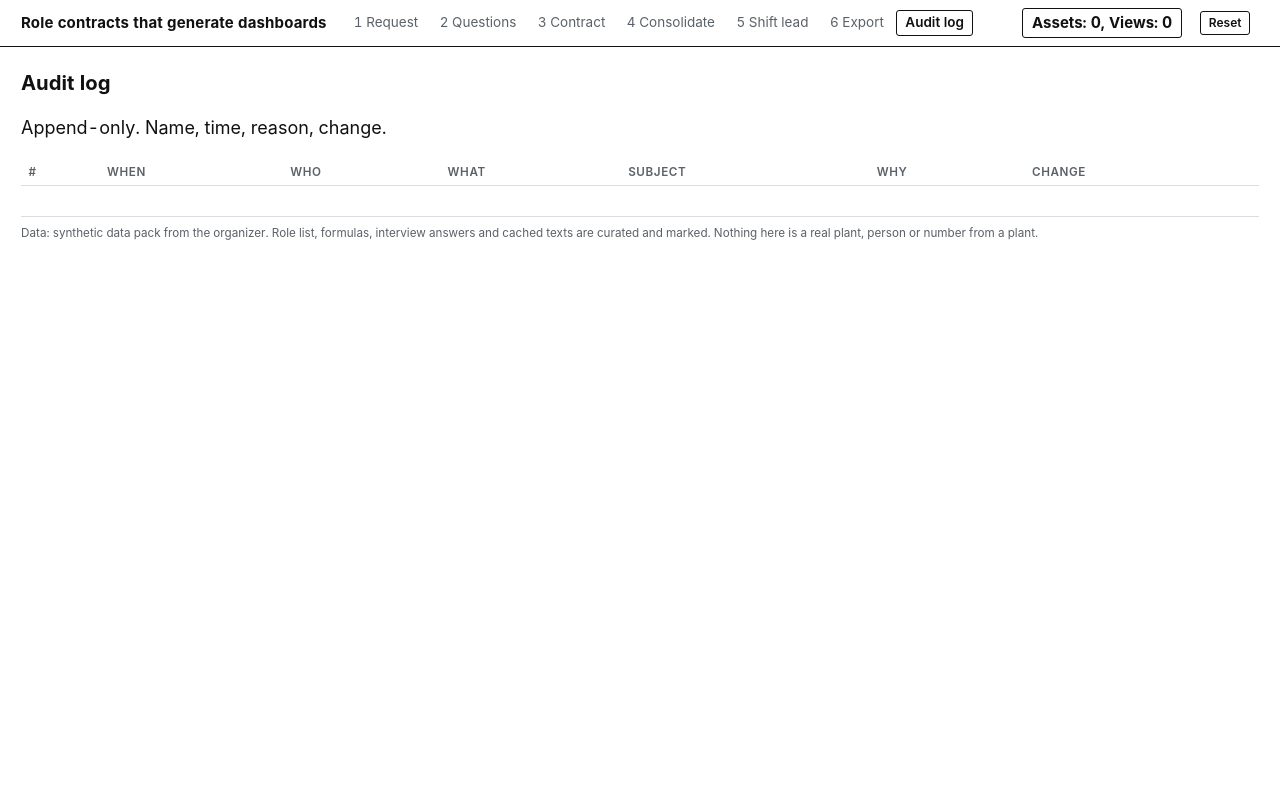
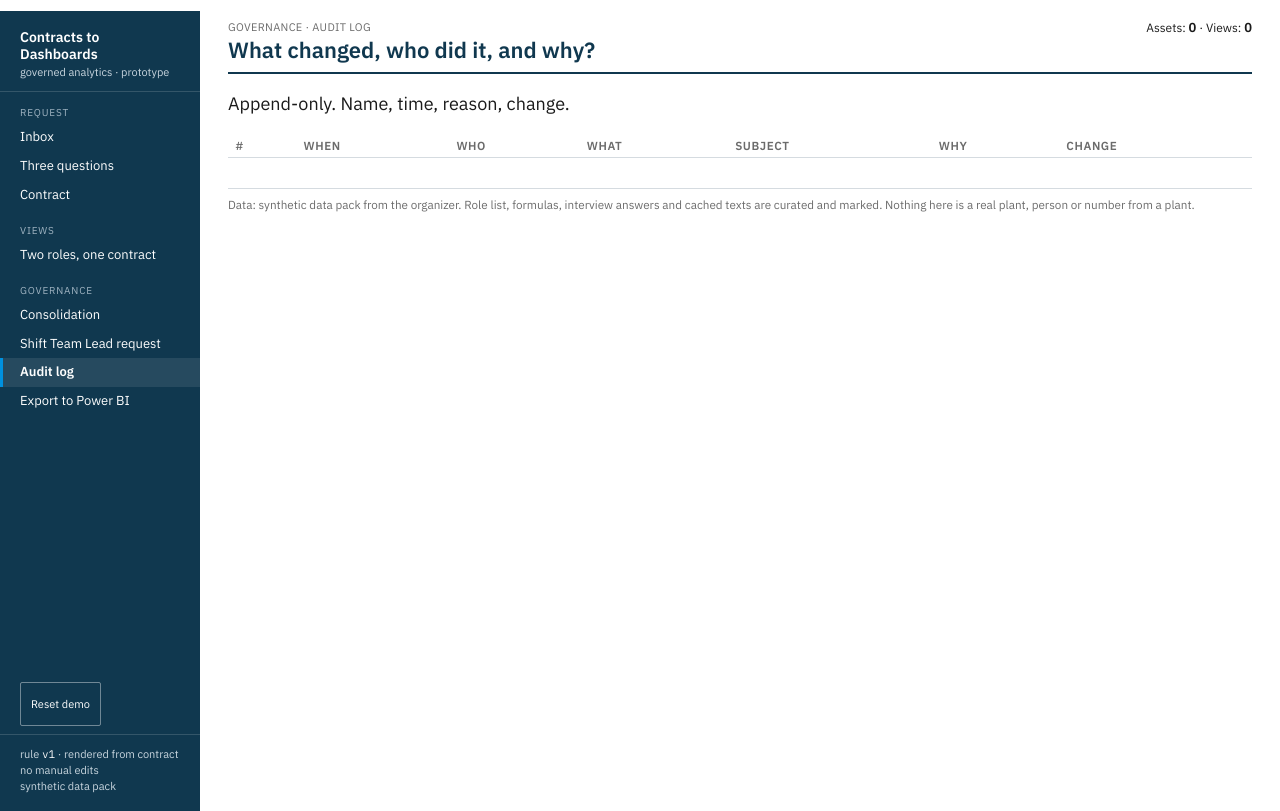
Before and after one commit to millerandmuller/contracts-to-dashboards, a FastAPI app: page /audit in a window 1280 px wide. Before the commit the page ends 240 px from the top, so only its background shows below. Run offline with FastAPI, Linux system fonts and the light colour scheme; data that the repository does not hold is empty; parts of the project's set-up code (start-up, migrations or seed data) failed here and were passed over.

Commit message:
Left navigation on every page, bundled IBM Plex fonts, corporate-identity tokens with IBCS number colours, question as page title

```diff
--- a/ctd/render.py
+++ b/ctd/render.py
@@ -89,6 +89,8 @@ def change(prev: float | None, cur: float | None) -> dict | None:
 env.globals["sparkline"] = sparkline
 env.globals["lollipop"] = lollipop
 env.globals["view_template"] = view_template
+env.globals["rule_version"] = RULE_VERSION
+env.globals["manual_edits"] = lambda: store.audit_count("view_edited")
 env.filters["fmt"] = lambda v, d=1: "–" if v is None else (f"{v:,.{d}f}" if isinstance(v, float) else f"{v:,}")
 env.filters["hhmm"] = lambda s: s[11:16] if s else ""
 
--- a/ctd/static/app.css
+++ b/ctd/static/app.css
@@ -1,17 +1,7 @@
-:root{--ink:#111;--mute:#5b6168;--line:#d9dde1;--bg:#fff;--paper:#fafaf8;--accent:#0b57d0;--amber:#a15c00;--red:#b3261e;--ok:#1b6e3c;--wait:#0b57d0}
 *{box-sizing:border-box}
 html{font-size:15px}
-body{margin:0;background:var(--bg);color:var(--ink);font:1rem/1.45 -apple-system,"Segoe UI",Roboto,Helvetica,Arial,sans-serif;font-variant-numeric:tabular-nums}
-a{color:var(--accent)}
-header.top{display:flex;align-items:center;gap:1.2rem;border-bottom:1px solid var(--ink);padding:.55rem 2rem .55rem 1.4rem;position:sticky;top:0;background:var(--bg);z-index:5}
-header.top h1{font-size:1rem;margin:0;font-weight:650;letter-spacing:.01em}
-nav.beats{display:flex;gap:.2rem;flex:1;flex-wrap:wrap}
-nav.beats a{color:var(--mute);text-decoration:none;padding:.15rem .55rem;border:1px solid transparent;border-radius:3px;font-size:.9rem}
-nav.beats a.on{color:var(--ink);border-color:var(--ink);font-weight:600}
-.counter{font-weight:650;border:1px solid var(--ink);padding:.15rem .6rem;border-radius:3px;white-space:nowrap}
-.counter b{font-size:1.05rem}
-main{max-width:1280px;margin:0 auto;padding:1.2rem 1.4rem 4rem}
-h2{font-size:1.35rem;margin:.2rem 0 .6rem}
+a{color:var(--navy)}
+h2{font-size:22px;font-weight:600;margin:.2rem 0 .6rem}
 h3{font-size:1rem;margin:1.2rem 0 .4rem;text-transform:uppercase;letter-spacing:.06em;color:var(--mute);font-weight:600}
 .lead{font-size:1.2rem;max-width:62ch}
 .req{font-size:1.5rem;font-weight:600;max-width:40ch;line-height:1.25;border-left:4px solid var(--ink);padding-left:1rem;margin:.6rem 0 1rem}
@@ -23,17 +13,16 @@ table{border-collapse:collapse;width:100%;font-size:.9rem}
 th,td{text-align:left;padding:.3rem .5rem;border-bottom:1px solid var(--line);vertical-align:middle}
 th{font-weight:600;color:var(--mute);font-size:.78rem;text-transform:uppercase;letter-spacing:.05em}
 .num{text-align:right}
-.badge{display:inline-block;font-size:.72rem;border:1px solid var(--mute);color:var(--mute);padding:0 .35rem;border-radius:3px;text-transform:uppercase;letter-spacing:.05em;white-space:nowrap}
-.badge.cached{border-color:var(--amber);color:var(--amber)}
-.badge.bad{border-color:var(--red);color:var(--red)}
-.badge.wait{border-color:var(--wait);color:var(--wait)}
-.badge.good{border-color:var(--ok);color:var(--ok)}
-.st-red{color:var(--red);font-weight:650}.st-amber{color:var(--amber);font-weight:650}.st-ok{color:var(--ok)}
-button,.btn{font:inherit;font-weight:600;background:var(--ink);color:#fff;border:1px solid var(--ink);padding:.45rem .9rem;border-radius:3px;cursor:pointer;text-decoration:none;display:inline-block}
+.badge{display:inline-block;font-size:.72rem;border:1px solid var(--mute);color:var(--mute);padding:0 .35rem;border-radius:2px;text-transform:uppercase;letter-spacing:.05em;white-space:nowrap}
+.badge.cached{border-color:var(--ctx);color:var(--ctx)}
+.badge.bad{border-color:var(--bad);color:var(--bad)}
+.badge.wait{border-color:var(--navy);color:var(--navy)}
+.badge.good{border-color:var(--ink);color:var(--ink)}
+button,.btn{font:inherit;font-weight:600;background:var(--ink);color:#fff;border:1px solid var(--ink);padding:.45rem .9rem;border-radius:2px;cursor:pointer;text-decoration:none;display:inline-block}
 button.ghost,.btn.ghost{background:#fff;color:var(--ink)}
-button.go{background:var(--accent);border-color:var(--accent)}
+button.go{background:var(--navy);border-color:var(--navy)}
 button:disabled{opacity:.4;cursor:not-allowed}
-input[type=text],textarea,select{font:inherit;width:100%;padding:.45rem .55rem;border:1px solid var(--ink);border-radius:3px;background:#fff}
+input[type=text],textarea,select{font:inherit;width:100%;padding:.45rem .55rem;border:1px solid var(--ink);border-radius:2px;background:#fff}
 label.q{display:block;font-weight:600;margin:1rem 0 .3rem;font-size:1.05rem}
 .two{display:grid;grid-template-columns:minmax(0,1fr) minmax(0,1fr);gap:1.6rem}
 .two>div{min-width:0}
--- a/ctd/static/app.js
+++ b/ctd/static/app.js
@@ -12,7 +12,7 @@ async function act1(url,data,after){
 async function refreshStage(){
   const r=await fetch('/contract?fragment=1');if(!r.ok)return;
   document.getElementById('stage').innerHTML=await r.text();
-  const c=await (await fetch('/counter.json')).json();const el=document.getElementById('counter');if(el)el.innerHTML=`Assets: <b>${c.assets}</b>, Views: <b>${c.views}</b>`}
+  const c=await (await fetch('/counter.json')).json();const el=document.getElementById('counter');if(el)el.innerHTML=`Assets: <b>${c.assets}</b> · Views: <b>${c.views}</b>`}
 
 // Interview: the card is already on the page (cached or empty). If a model may answer, ask once and swap the card when it arrives.
 (function(){const box=document.getElementById('reading');if(!box||box.dataset.live!=='1')return;
--- /dev/null
+++ b/ctd/static/tokens.css
@@ -0,0 +1,53 @@
+/* Tokens after the design reference: corporate frame colours, IBCS notation for every number. Light only. */
+@font-face{font-family:"IBM Plex Sans";font-weight:400;font-style:normal;src:url(/static/fonts/ibm-plex-sans-latin-400-normal.woff2) format("woff2")}
+@font-face{font-family:"IBM Plex Sans";font-weight:600;font-style:normal;src:url(/static/fonts/ibm-plex-sans-latin-600-normal.woff2) format("woff2")}
+@font-face{font-family:"IBM Plex Mono";font-weight:400;font-style:normal;src:url(/static/fonts/ibm-plex-mono-latin-400-normal.woff2) format("woff2")}
+@font-face{font-family:"IBM Plex Mono";font-weight:600;font-style:normal;src:url(/static/fonts/ibm-plex-mono-latin-600-normal.woff2) format("woff2")}
+:root{
+  --navy:#10384F;--blue:#0091DF;--tint:#F3F6F8;--paper:#FFFFFF;
+  --ink:#1A1A1A;--py:#9E9E9E;--bad:#D30F4B;--good:#66B512;--ctx:#6B6B6B;--line:#D5DBE0;
+  --mute:var(--ctx);--bg:var(--paper);
+  --sans:"IBM Plex Sans","Source Sans 3",Helvetica,Arial,sans-serif;--mono:"IBM Plex Mono",ui-monospace,Menlo,monospace;
+}
+html{font-size:13px}
+body{margin:0;background:var(--paper);color:var(--ink);font:400 13px/1.3 var(--sans);font-variant-numeric:tabular-nums;display:grid;grid-template-columns:200px minmax(0,1fr);min-height:100vh}
+b,strong,h1,h2,h3,h4,th,button{font-weight:600}
+.cite,.trail,pre,code,.tree,.mono{font-family:var(--mono)}
+.cite{font-size:11px}
+/* left navigation: five chapters on every page, the active one carries a blue bar */
+nav.side{background:var(--navy);color:#fff;display:flex;flex-direction:column;position:sticky;top:0;height:100vh;overflow:auto}
+nav.side .brand{padding:18px 20px 12px;border-bottom:1px solid rgba(255,255,255,.15)}
+nav.side .brand b{display:block;font-size:14px;line-height:1.25}
+nav.side .brand span{font-size:11px;color:#C9D6DF}
+nav.side .grp{font-size:10px;letter-spacing:.08em;color:#9FB3C1;padding:14px 20px 4px}
+nav.side a{display:block;color:#fff;text-decoration:none;padding:6px 20px 6px 17px;border-left:3px solid transparent;font-size:13px}
+nav.side a:hover{background:rgba(255,255,255,.06)}
+nav.side a.on{border-left-color:var(--blue);background:rgba(255,255,255,.09);font-weight:600}
+nav.side .spacer{flex:1}
+nav.side form{margin:0;padding:8px 20px}
+nav.side form button{background:transparent;color:#fff;border:1px solid rgba(255,255,255,.4);padding:3px 10px;font-size:11px;font-weight:400}
+nav.side .rule{padding:12px 20px 16px;font-size:11px;line-height:1.45;color:#C9D6DF;border-top:1px solid rgba(255,255,255,.15)}
+nav.side .rule .mono{color:#fff}
+/* page: the question is the title; the counter sits at the right of the header */
+main{padding:20px 28px 40px;min-width:0;max-width:none;margin:0}
+.pagehead{display:flex;gap:24px;align-items:flex-start;border-bottom:2px solid var(--navy);padding-bottom:8px;margin-bottom:12px}
+.pagehead .titles{flex:1;min-width:0}
+.kicker{font-size:11px;color:var(--ctx);letter-spacing:.03em}
+.kicker .mono{color:var(--ink)}
+h1.q{font-size:22px;font-weight:600;line-height:1.25;color:var(--navy);margin:2px 0 0;max-width:46ch}
+.pagemeta{font-size:12px;color:var(--ctx);text-align:right;white-space:nowrap}
+.pagemeta .counter{display:block;font-weight:400;color:var(--ink);border:0;padding:0}
+.pagemeta .counter b{font-size:13px}
+button,.btn{background:var(--navy);border-color:var(--navy);border-radius:2px;font:600 14px var(--sans);min-height:44px;padding:0 18px;display:inline-flex;align-items:center}
+button.ghost,.btn.ghost{background:#fff;color:var(--navy);border:1px solid var(--navy)}
+button.ghost:disabled,.btn.na{background:#fff;color:var(--ctx);border:1px solid var(--line)}
+button.go,.btn.go{background:var(--navy);border-color:var(--navy);color:#fff}
+.note{border-left-color:var(--navy);background:var(--tint)}
+input[type=text],textarea,select{font:400 14px var(--sans);border:1px solid var(--navy);border-radius:2px}
+h2{font-size:22px;color:var(--navy)}
+h3{font-size:11px;color:var(--ctx);letter-spacing:.06em}
+table{font-size:12.5px}
+th{font-size:11px}
+footer{font-size:11px}
+.toast{background:var(--navy);border-radius:2px}
+@media print{nav.side{display:none}body{display:block}}
--- a/ctd/templates/_view_v2.html
+++ b/ctd/templates/_view_v2.html
@@ -17,7 +17,7 @@
       <div class="delta">{% if ch %}<b>{{ '▲' if ch.dir=='up' else '▼' if ch.dir=='down' else '■' }} {{ '%+.1f'|format(ch.abs) }} {{ v.thr.unit }}{% if ch.pct is not none %} ({{ '%+.0f'|format(ch.pct) }}%){% endif %}</b> vs last month
         <span class="bar" aria-hidden="true"><i class="{{ ch.dir }}" style="width:{{ ch.bar }}%"></i></span>{% else %}<span class="cite">no month before to compare</span>{% endif %}</div>
     </div>
-    <div class="cite">Amber line: {{ v.thr.amber|fmt(0) }} {{ v.thr.unit }}. {{ sparkline(f.series, v.thr.amber, 140, 24) }}{% if f.last_kind=='forecast_like' %}The latest month is a forecast, drawn hollow.{% endif %}</div>
+    <div class="cite">Line set in the contract: {{ v.thr.amber|fmt(0) }} {{ v.thr.unit }}. {{ sparkline(f.series, v.thr.amber, 140, 24) }}{% if f.last_kind=='forecast_like' %}The latest month is a forecast, drawn hollow.{% endif %}</div>
   </div>
   <div>{{ f.sentence }}</div>
   {% else %}
--- a/ctd/templates/audit.html
+++ b/ctd/templates/audit.html
@@ -1,6 +1,8 @@
 {% extends "base.html" %}
+{% block kicker %}GOVERNANCE · AUDIT LOG{% endblock %}
+{% block question %}What changed, who did it, and why?{% endblock %}
 {% block body %}
-<h2>Audit log</h2><p class="lead">Append-only. Name, time, reason, change.</p>
+<p class="lead">Append-only. Name, time, reason, change.</p>
 <table><tr><th>#</th><th>When</th><th>Who</th><th>What</th><th>Subject</th><th>Why</th><th>Change</th></tr>
 {% for a in rows %}<tr><td class="cite">{{ a.id }}</td><td class="cite">{{ a.at }}</td><td>{{ a.actor }}</td><td>{{ a.action }}</td><td class="cite">{{ a.subject }}</td><td>{{ a.reason }}</td><td class="cite">{{ a.diff|truncate(140) }}</td></tr>{% endfor %}</table>
 {% endblock %}
--- a/ctd/templates/consolidate.html
+++ b/ctd/templates/consolidate.html
@@ -1,6 +1,7 @@
 {% extends "base.html" %}
+{% block kicker %}GOVERNANCE · CONSOLIDATION{% endblock %}
+{% block question %}Retire a duplicate? The test runs first.{% endblock %}
 {% block body %}
-<h2>Retire a duplicate? The test runs first.</h2>
 <p class="lead">{{ res.proposal.why }} We retire <b>{{ res.retire_asset }}</b> ({{ res.proposal.retire }}) and keep <b>{{ res.keep_asset }}</b> ({{ res.proposal.keep }}).</p>
 <p class="row">{% for p in proposals %}<a class="btn {{ '' if p.id==pid else 'ghost' }}" href="/consolidate?p={{ p.id }}">{{ p.id }}: {{ p.retire }} → {{ p.keep }}</a>{% endfor %}</p>
 <table><tr><th>Report</th><th>Counts stock weeks as</th></tr>
@@ -10,7 +11,7 @@
 
 {% if res.blocked %}
 <div class="blocked"><b>Blocked.</b> After this merge, the {{ res.affected_role }} would read different answers than today.
-{% set hid = res.rows|selectattr('hides_open_handover')|list %}{% if hid %}<br><b>{{ hid[0].market }}</b> turns from <span class="st-amber">amber</span> to <span class="st-ok">green</span>, while its handover is still {{ hid[0].handover_state }}. The merge would hide it.{% endif %}</div>
+{% set hid = res.rows|selectattr('hides_open_handover')|list %}{% if hid %}<br><b>{{ hid[0].market }}</b> turns from below the line to above it, while its handover is still {{ hid[0].handover_state }}. The merge would hide it.{% endif %}</div>
 {% else %}
 <div class="passed"><b>Passed.</b> Every pair keeps its answer after the merge.</div>
 {% endif %}
--- a/ctd/templates/export.html
+++ b/ctd/templates/export.html
@@ -1,6 +1,7 @@
 {% extends "base.html" %}
+{% block kicker %}GOVERNANCE · EXPORT TO POWER BI{% endblock %}
+{% block question %}Export the contract as a Power BI project{% endblock %}
 {% block body %}
-<h2>Export the contract as a Power BI project</h2>
 <p class="lead">{{ c.contract_id if c else 'No contract yet' }}{% if c %} version {{ c.version }}. No model is used here. The same contract always gives the same files.{% endif %}</p>
 {% if c %}<form method="post" action="/export"><button class="go">Write the project folder</button></form>{% endif %}
 {% if result %}
--- a/ctd/templates/home.html
+++ b/ctd/templates/home.html
@@ -1,4 +1,6 @@
 {% extends "base.html" %}
+{% block kicker %}REQUEST · INBOX{% endblock %}
+{% block question %}Is a new dashboard the right answer to this request?{% endblock %}
 {% block body %}
 <h3>A request just arrived</h3>
 <div class="req">“{{ a.request_text }}”</div>
--- a/ctd/templates/interview.html
+++ b/ctd/templates/interview.html
@@ -1,6 +1,7 @@
 {% extends "base.html" %}
+{% block kicker %}REQUEST · THREE QUESTIONS{% endblock %}
+{% block question %}Three questions for the {{ role }}{% endblock %}
 {% block body %}
-<h2>Three questions for the {{ role }}</h2>
 <p class="lead">Short questions, in your own words. The examples come from the role list, not from a model.</p>
 {% if existing %}<div class="note">A contract already exists (version {{ existing.version }}). <a href="/contract">Open it</a>.</div>{% endif %}
 <form method="post" action="/interview" id="qform">
--- a/ctd/templates/shift.html
+++ b/ctd/templates/shift.html
@@ -1,6 +1,8 @@
 {% extends "base.html" %}
+{% block kicker %}GOVERNANCE · SHIFT TEAM LEAD REQUEST{% endblock %}
+{% block question %}A different role asks for a view{% endblock %}
 {% block body %}
-<div class="row"><h2 style="margin:0">A different role asks for a view</h2>
+<div class="row">
  <form method="get" action="/shift" class="right row"><select name="role" onchange="this.form.submit()" style="width:auto">{% for r in roles %}<option {{ 'selected' if r==role }}>{{ r }}</option>{% endfor %}</select></form></div>
 <p class="lead">{{ g.ontology.role }} · {{ g.ontology.source }} role · catalog support: <b>{{ g.ontology.catalog_support }}</b></p>
 <h3>Her three questions</h3>
```
Also changed, not shown: other parts of ctd/static/app.css (+20 -20 lines), ctd/static/fonts/OFL-IBM-Plex.txt (added, +93 -0 lines), ctd/templates/base.html (+20 -14 lines), ctd/templates/contract.html (+5 -3 lines), tests/test_design.py (added, +54 -0 lines), ctd/static/fonts/ibm-plex-mono-latin-400-normal.woff2 (added), ctd/static/fonts/ibm-plex-mono-latin-600-normal.woff2 (added), ctd/static/fonts/ibm-plex-sans-latin-400-normal.woff2 (added), ctd/static/fonts/ibm-plex-sans-latin-600-normal.woff2 (added).
